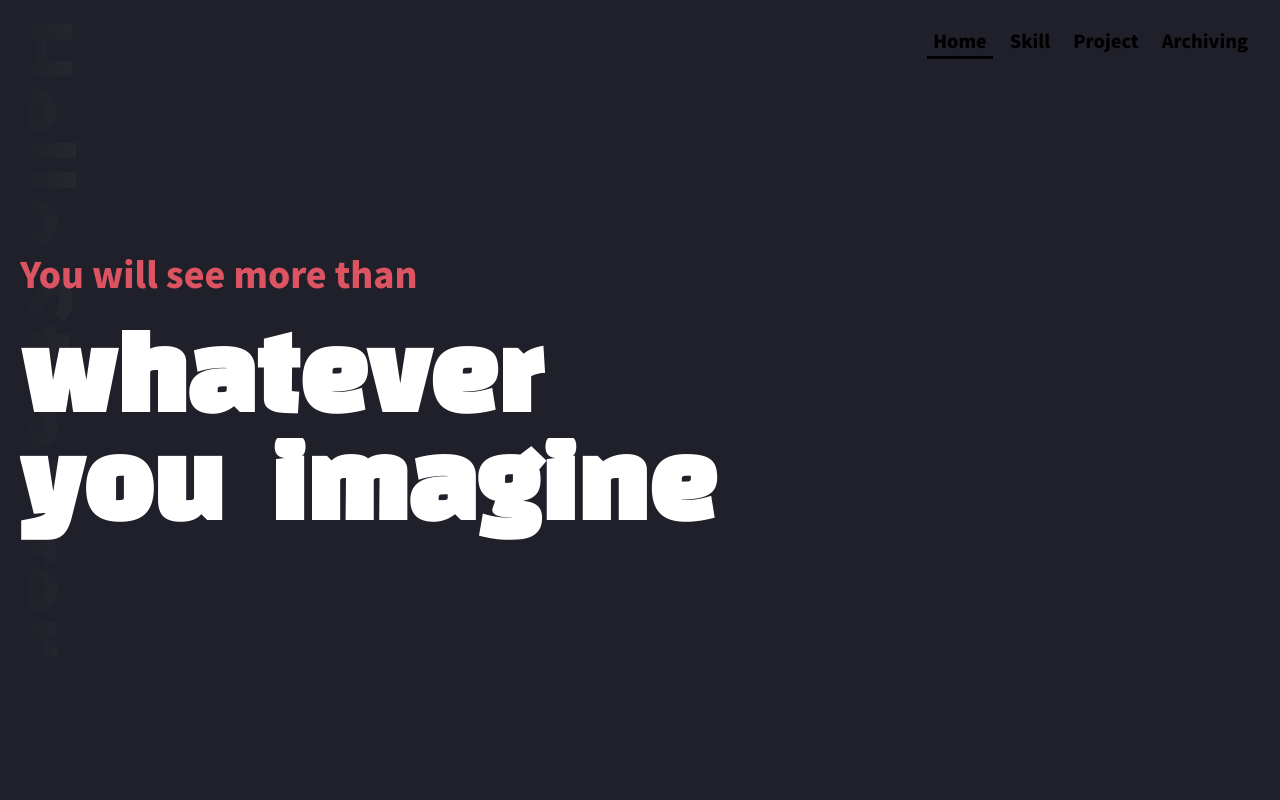
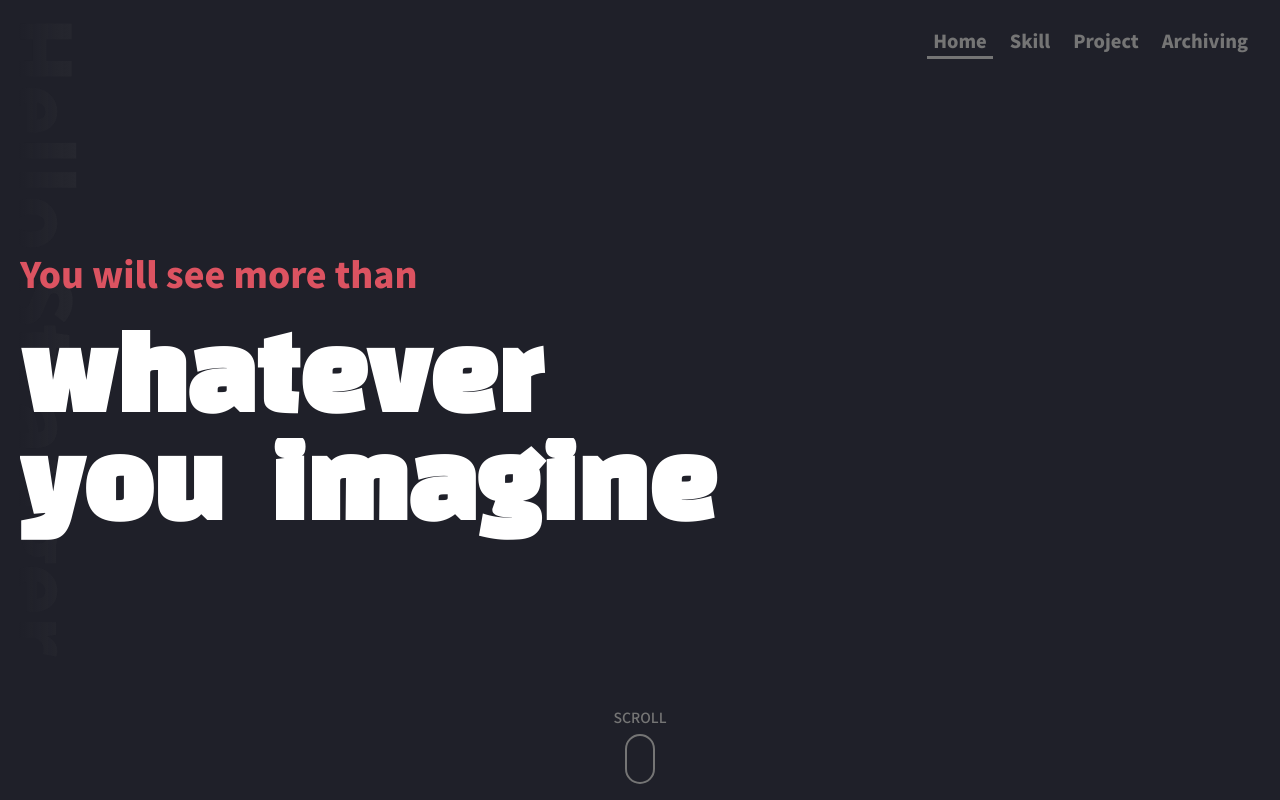
Before and after one commit to chae-lin/chaelin-react-web, a React (Create React App) app: page / in a window 1280 px wide. Built offline with nearby package versions, Linux system fonts and the light colour scheme.

Commit message:
feat: 스크롤 유도 추가

```diff
--- a/src/project/portfolio/GlobalCommonStyles.ts
+++ b/src/project/portfolio/GlobalCommonStyles.ts
@@ -181,7 +181,7 @@ const GlobalCommonStyle = css`
         padding: 0.5vw;
         font-size: 1.4vw;
         font-weight: 600;
-        color: #000;
+        color: #757575;
         cursor: pointer;
 
         &:after {
@@ -192,7 +192,7 @@ const GlobalCommonStyle = css`
           right: 0;
           width: 0;
           height: 0.2vw;
-          background-color: #000;
+          background-color: #757575;
           transition: width cubic-bezier(0.46, 0.03, 0.52, 0.96) 0.5s;
         }
 
--- a/src/project/portfolio/page/Home/HomeContainer.tsx
+++ b/src/project/portfolio/page/Home/HomeContainer.tsx
@@ -1,3 +1,4 @@
+import { Scroll } from "./Scroll";
 import * as S from "./styles";
 
 export const HomeContainer = () => {
@@ -21,6 +22,7 @@ export const HomeContainer = () => {
           </svg>
         </h1>
       </S.TitleBox>
+      <Scroll />
     </S.Wrap>
   );
 };
--- /dev/null
+++ b/src/project/portfolio/page/Home/Scroll.tsx
@@ -0,0 +1,11 @@
+import React from "react";
+import * as S from "./styles";
+
+export const Scroll = () => {
+  return (
+    <S.ScrollWrap>
+      <S.ScrollText>SCROLL</S.ScrollText>
+      <S.ScrollMouse />
+    </S.ScrollWrap>
+  );
+};
--- a/src/project/portfolio/page/Home/styles.tsx
+++ b/src/project/portfolio/page/Home/styles.tsx
@@ -81,3 +81,79 @@ export const TitleBox = styled.div`
     }
   }
 `;
+
+export const ScrollWrap = styled.div`
+  position: absolute;
+  bottom: 2%;
+  left: 50%;
+  width: 60px;
+  margin-left: -30px;
+`;
+
+export const ScrollMouse = styled.span`
+  display: block;
+  position: relative;
+  width: 30px;
+  height: 50px;
+  margin: 0 auto;
+  border: 2px solid #757575;
+  border-radius: 50px;
+  box-sizing: border-box;
+
+  &:before {
+    position: absolute;
+    top: 10px;
+    left: 50%;
+    content: "";
+    width: 6px;
+    height: 6px;
+    margin-left: -3px;
+    background-color: #757575;
+    border-radius: 100%;
+    -webkit-animation: sdb 2s infinite;
+    animation: sdb 2s infinite;
+    box-sizing: border-box;
+  }
+
+  @-webkit-keyframes sdb {
+    0% {
+      -webkit-transform: translate(0, 0);
+      opacity: 0;
+    }
+    40% {
+      opacity: 1;
+    }
+    80% {
+      -webkit-transform: translate(0, 20px);
+      opacity: 0;
+    }
+    100% {
+      opacity: 0;
+    }
+  }
+
+  @keyframes sdb {
+    0% {
+      transform: translate(0, 0);
+      opacity: 0;
+    }
+    40% {
+      opacity: 1;
+    }
+    80% {
+      transform: translate(0, 20px);
+      opacity: 0;
+    }
+    100% {
+      opacity: 0;
+    }
+  }
+`;
+
+export const ScrollText = styled.span`
+  display: block;
+  padding-bottom: 10px;
+  text-align: center;
+  font-size: 14px;
+  color: #757575;
+`;
--- a/src/project/portfolio/page/Project/Modal/ProjectModalItem.tsx
+++ b/src/project/portfolio/page/Project/Modal/ProjectModalItem.tsx
@@ -56,8 +56,9 @@ export const ProjectModalItem: FC<Props> = ({
       <S.OverViewArea>
         <S.AreaTitle>Overview</S.AreaTitle>
         <S.OverViewContent>
-          {modalData.overViewLink.map((link) => (
+          {modalData.overViewLink.map((link, index) => (
             <S.OverViewButton
+              key={index}
               overViewLink={link}
               onClick={() =>
                 modalData.overViewLink ? window.open(link, "_blank") : null
```
